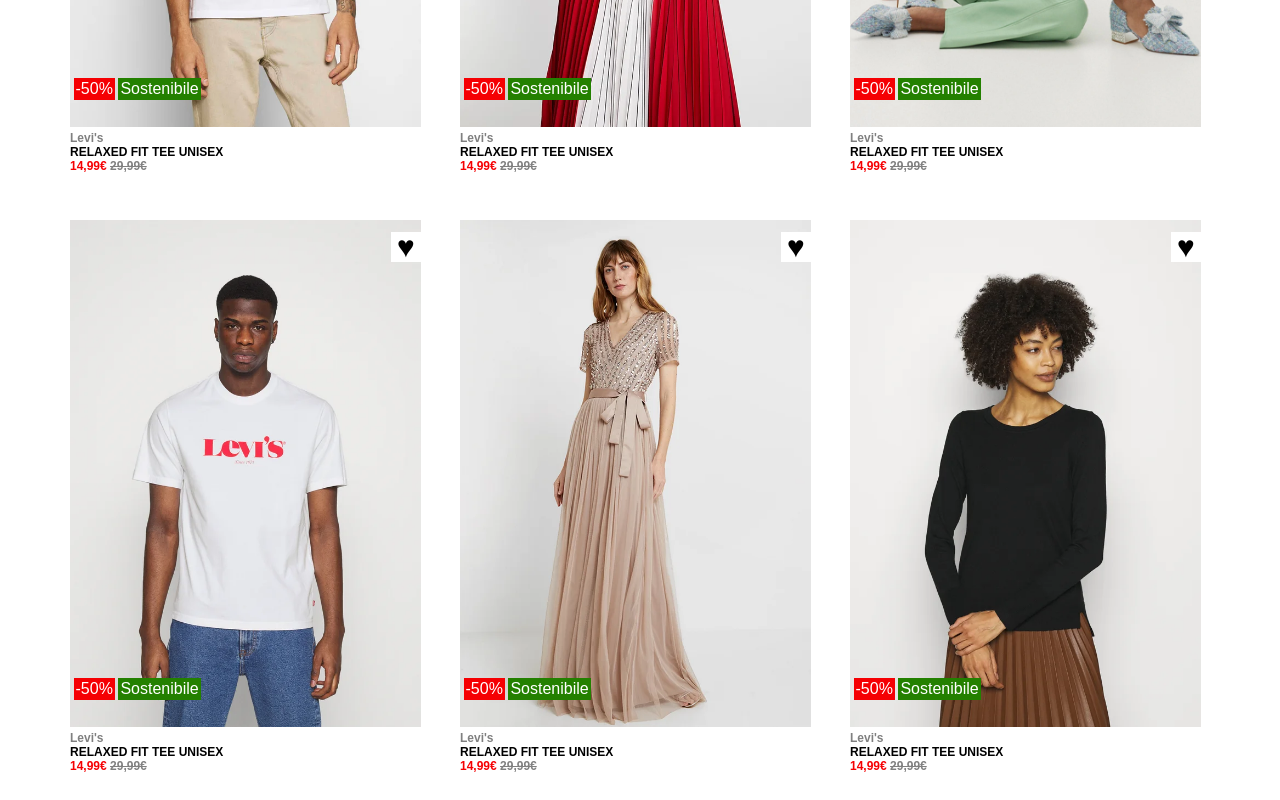
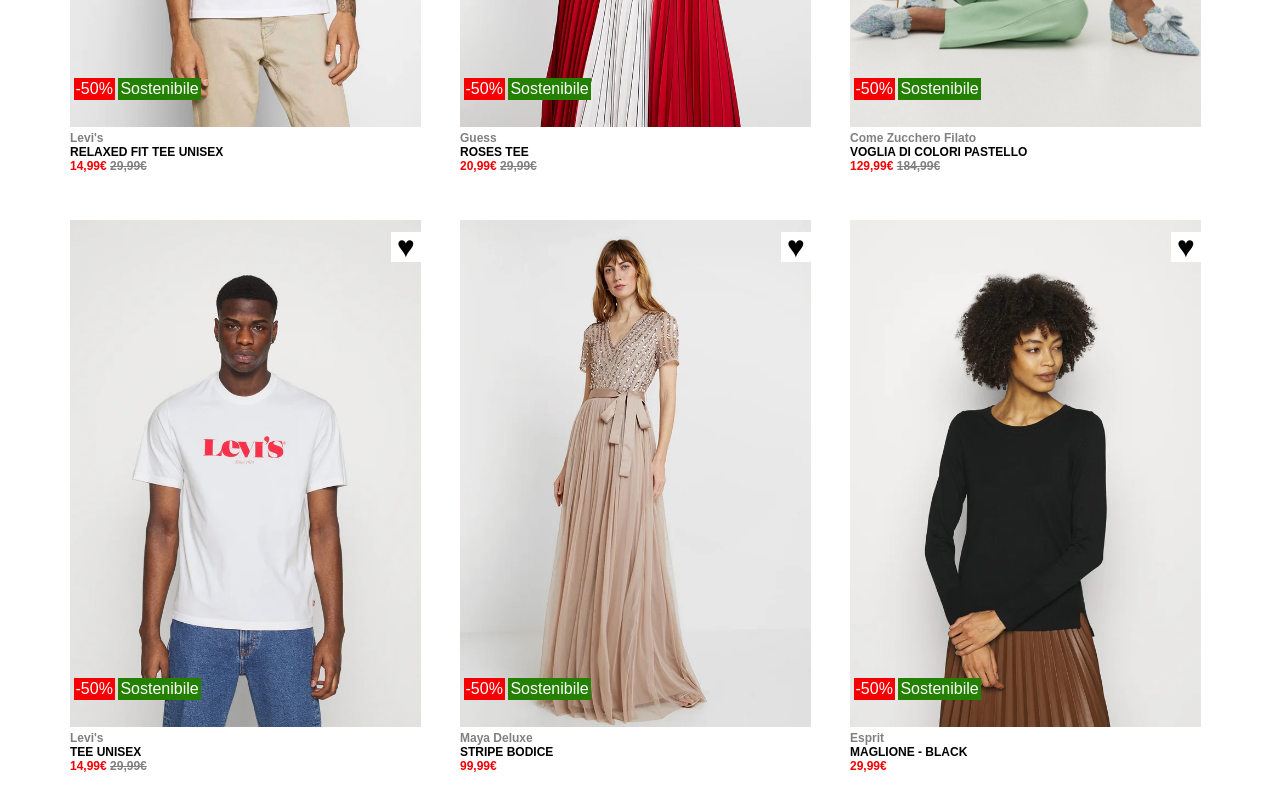
Before and after one commit to LorenzoCastiglion/html-css-boolando, a plain HTML site: page index.html in a window 1280 px wide. Shown: the part 480-1280 px from the top of the page. Drawn offline with Linux system fonts and the light colour scheme.

Commit message:
correzione tag etichette

```diff
--- a/index.html
+++ b/index.html
@@ -63,9 +63,9 @@
                         <div class="red">-50%</div>
                     </div>
                     <div class="info">
-                        <h2>Levi's</h2>
-                        <h3>Relaxed fit tee unisex</h3>
-                        <h4>14,99&euro; <span class="saldi">29,99&euro;</span></h4>
+                        <h2>Guess</h2>
+                        <h3>roses tee</h3>
+                        <h4>20,99&euro; <span class="saldi">29,99&euro;</span></h4>
                     </div>
                 </div>
 
@@ -78,9 +78,9 @@
                         <div class="red">-50%</div>
                     </div>
                     <div class="info">
-                        <h2>Levi's</h2>
-                        <h3>Relaxed fit tee unisex</h3>
-                        <h4>14,99&euro; <span class="saldi">29,99&euro;</span></h4>
+                        <h2>Come Zucchero Filato</h2>
+                        <h3>voglia di colori pastello</h3>
+                        <h4>129,99&euro; <span class="saldi">184,99&euro;</span></h4>
                     </div>
                 </div>
 
@@ -94,7 +94,7 @@
                     </div>
                     <div class="info">
                         <h2>Levi's</h2>
-                        <h3>Relaxed fit tee unisex</h3>
+                        <h3>tee unisex</h3>
                         <h4>14,99&euro; <span class="saldi">29,99&euro;</span></h4>
                     </div>
                 </div>
@@ -108,9 +108,9 @@
                         <div class="red">-50%</div>
                     </div>
                     <div class="info">
-                        <h2>Levi's</h2>
-                        <h3>Relaxed fit tee unisex</h3>
-                        <h4>14,99&euro; <span class="saldi">29,99&euro;</span></h4>
+                        <h2>Maya Deluxe</h2>
+                        <h3>stripe bodice</h3>
+                        <h4>99,99&euro;<span class="saldi"></span></h4>
                     </div>
                 </div>
 
@@ -123,9 +123,9 @@
                         <div class="red">-50%</div>
                     </div>
                     <div class="info">
-                        <h2>Levi's</h2>
-                        <h3>Relaxed fit tee unisex</h3>
-                        <h4>14,99&euro; <span class="saldi">29,99&euro;</span></h4>
+                        <h2>Esprit</h2>
+                        <h3>Maglione - black</h3>
+                        <h4>29,99&euro;<span class="saldi"></span></h4>
                     </div>
                 </div>
 
```
